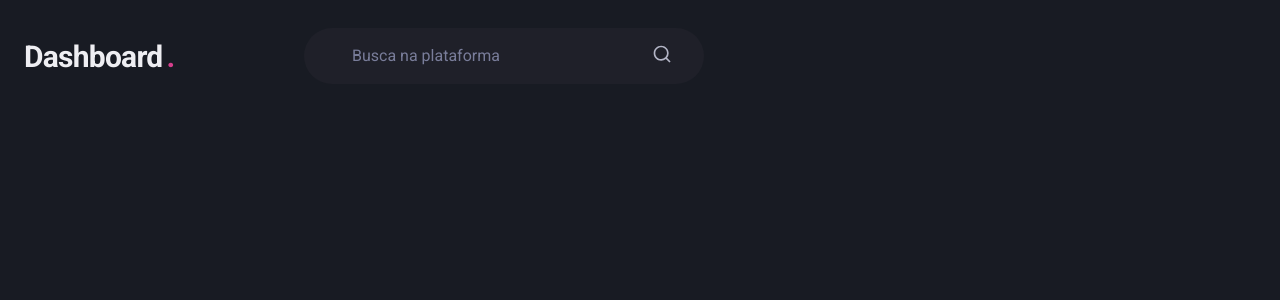
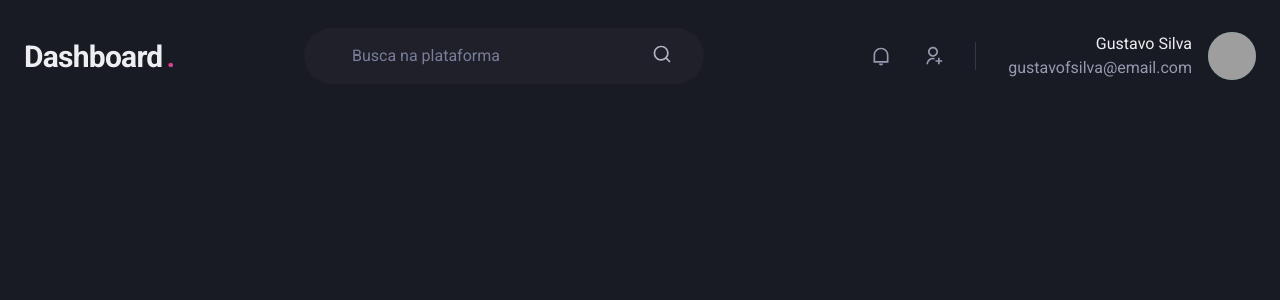
Before and after one commit to gustavosilvaf/study-dashboard, a Next.js app: page /dashboard in a window 1280 px wide. Shown: the top 300 px of the page. Built offline with nearby package versions, Linux system fonts and the light colour scheme; grey boxes are pictures that could not be loaded.

Commit message:
Finish header

```diff
--- a/src/components/Header.tsx
+++ b/src/components/Header.tsx
@@ -1,5 +1,9 @@
-import { Flex, Text, Input, Icon } from "@chakra-ui/react";
-import { RiSearchLine } from "react-icons/ri";
+import { Flex, Icon, Input, Text, HStack, Box, Avatar } from "@chakra-ui/react";
+import {
+  RiNotificationLine,
+  RiSearchLine,
+  RiUserAddLine,
+} from "react-icons/ri";
 
 export const Header = () => {
   return (
@@ -43,6 +47,31 @@
         />
         <Icon as={RiSearchLine} fontSize="20" />
       </Flex>
+      <Flex align="center" ml="auto">
+        <HStack
+          spacing="8"
+          mx="8"
+          pr="8"
+          py="1"
+          color="gray.300"
+          borderRightWidth={1}
+          borderColor="gray.700"
+        >
+          <Icon as={RiNotificationLine} fontSize="20" />
+          <Icon as={RiUserAddLine} fontSize="20" />
+        </HStack>
+        <Flex align="center">
+          <Box mr="4" textAlign="right">
+            <Text>Gustavo Silva</Text>
+            <Text color="gray.300">gustavofsilva@email.com</Text>
+          </Box>
+          <Avatar
+            size="md"
+            name="Gustavo Silva"
+            src="https://github.com/gustavosilvaf.png"
+          />
+        </Flex>
+      </Flex>
     </Flex>
   );
 };
```
